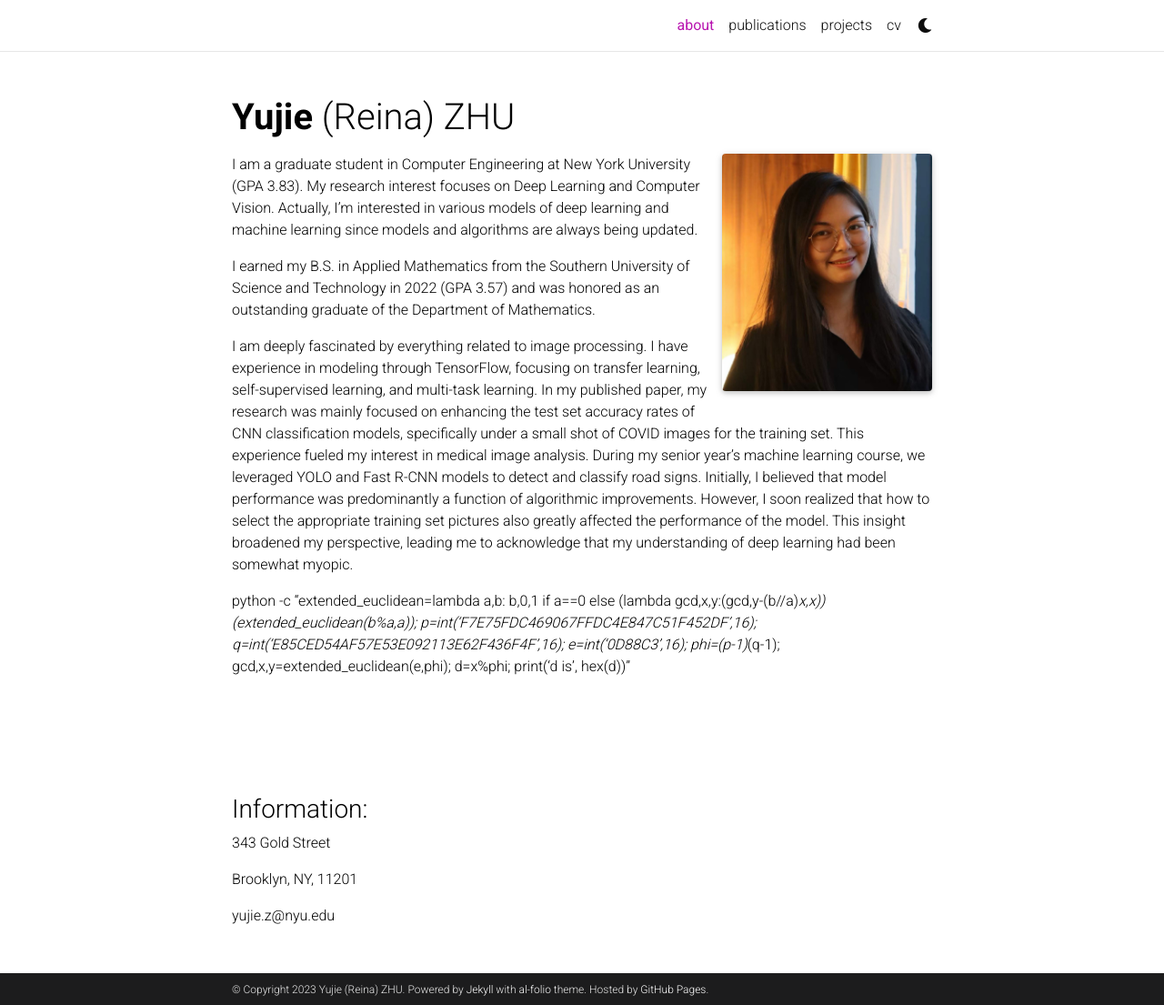
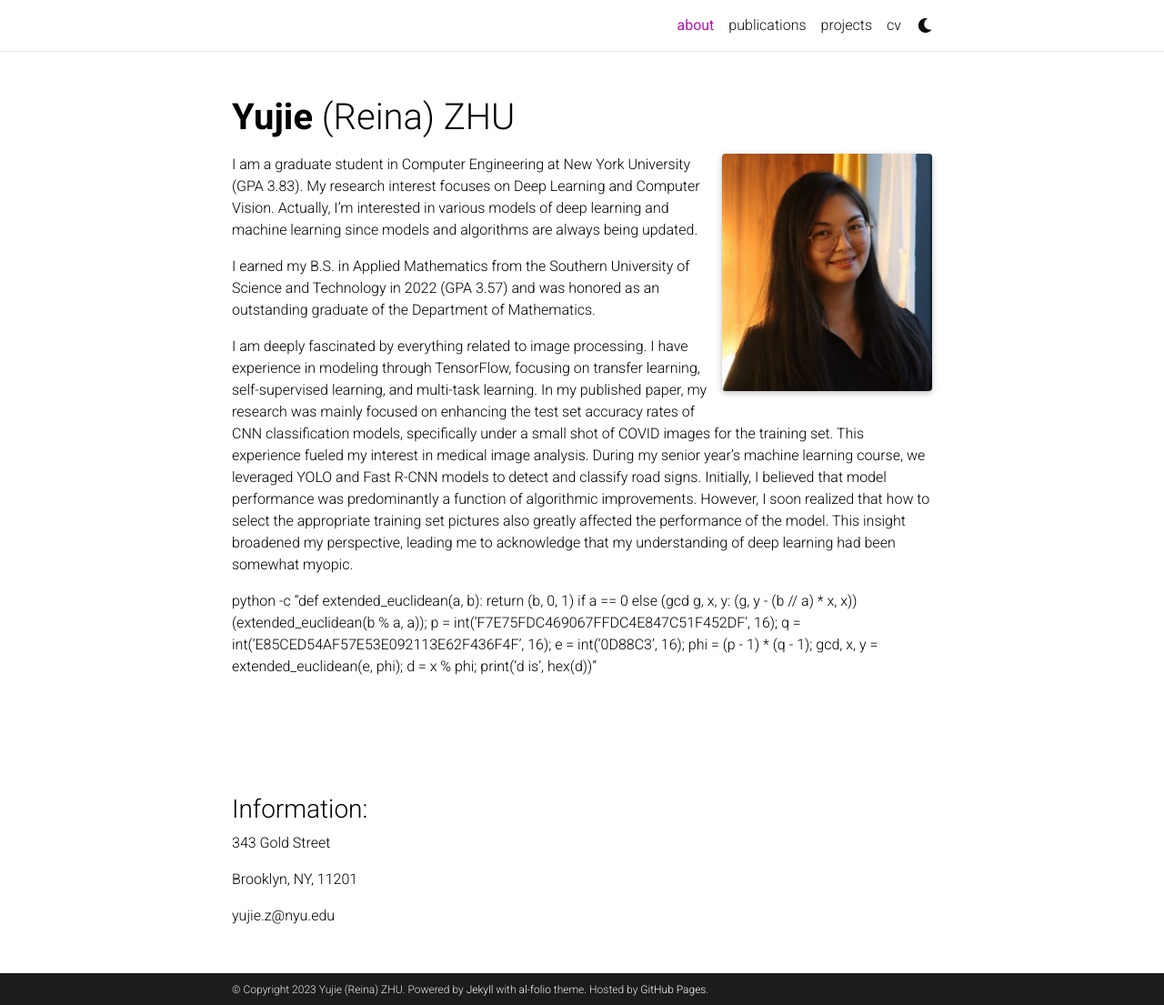
Before and after one commit to ReinaZhu/yujiezhu.github.io, a Jekyll site: the page built from _pages/about.md, in a window 1280 px wide and 1105 px high. Shown: the whole window at 91% size. Built offline with Jekyll 4.4.1, drawn with Linux system fonts in a browser that asks for light colours; full-size pictures stand in for the smaller copies a plugin makes; comment, search, counter and statistics services are not loaded; a style sheet for code colours, icons or effects is not loaded.

Commit message:
Update about.md

```diff
--- a/_pages/about.md
+++ b/_pages/about.md
@@ -22,7 +22,8 @@ I earned my B.S. in Applied Mathematics from the Southern University of Science
 I am deeply fascinated by everything related to image processing. I have experience in modeling through TensorFlow, focusing on transfer learning, self-supervised learning, and multi-task learning. In my published paper, my research was mainly focused on enhancing the test set accuracy rates of CNN classification models, specifically under a small shot of COVID images for the training set. This experience fueled my interest in medical image analysis. During my senior year's machine learning course, we leveraged YOLO and Fast R-CNN models to detect and classify road signs. Initially, I believed that model performance was predominantly a function of algorithmic improvements. However, I soon realized that how to select the appropriate training set pictures also greatly affected the performance of the model. This insight broadened my perspective, leading me to acknowledge that my understanding of deep learning had been somewhat myopic.
 
 
-python -c "extended_euclidean=lambda a,b: b,0,1 if a==0 else (lambda gcd,x,y:(gcd,y-(b//a)*x,x))(extended_euclidean(b%a,a)); p=int('F7E75FDC469067FFDC4E847C51F452DF',16); q=int('E85CED54AF57E53E092113E62F436F4F',16); e=int('0D88C3',16); phi=(p-1)*(q-1); gcd,x,y=extended_euclidean(e,phi); d=x%phi; print('d is', hex(d))"
+python -c "def extended_euclidean(a, b): return (b, 0, 1) if a == 0 else (gcd g, x, y: (g, y - (b // a) * x, x))(extended_euclidean(b % a, a)); p = int('F7E75FDC469067FFDC4E847C51F452DF', 16); q = int('E85CED54AF57E53E092113E62F436F4F', 16); e = int('0D88C3', 16); phi = (p - 1) * (q - 1); gcd, x, y = extended_euclidean(e, phi); d = x % phi; print('d is', hex(d))"
+
 
 
 <br/>
```
